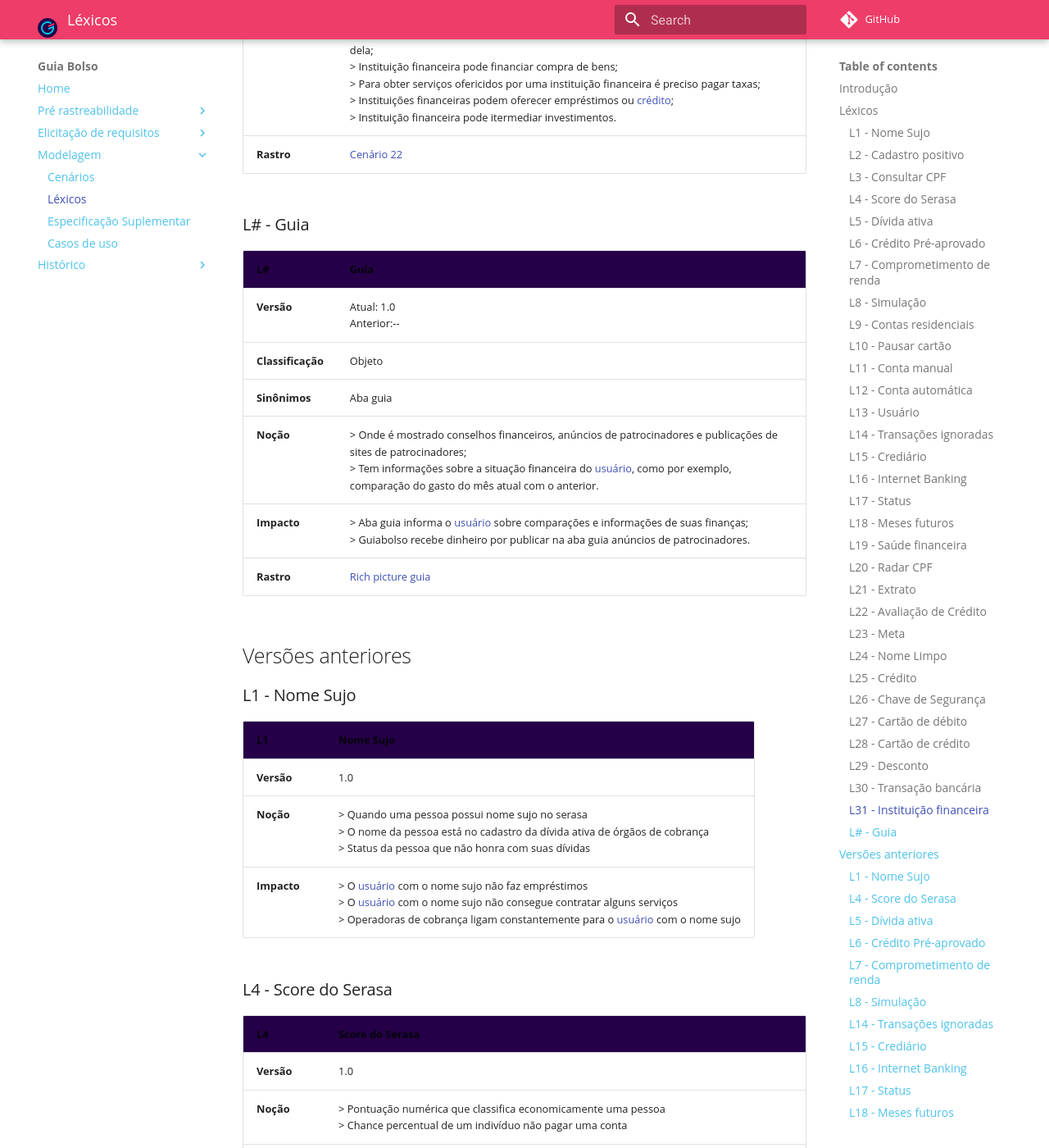
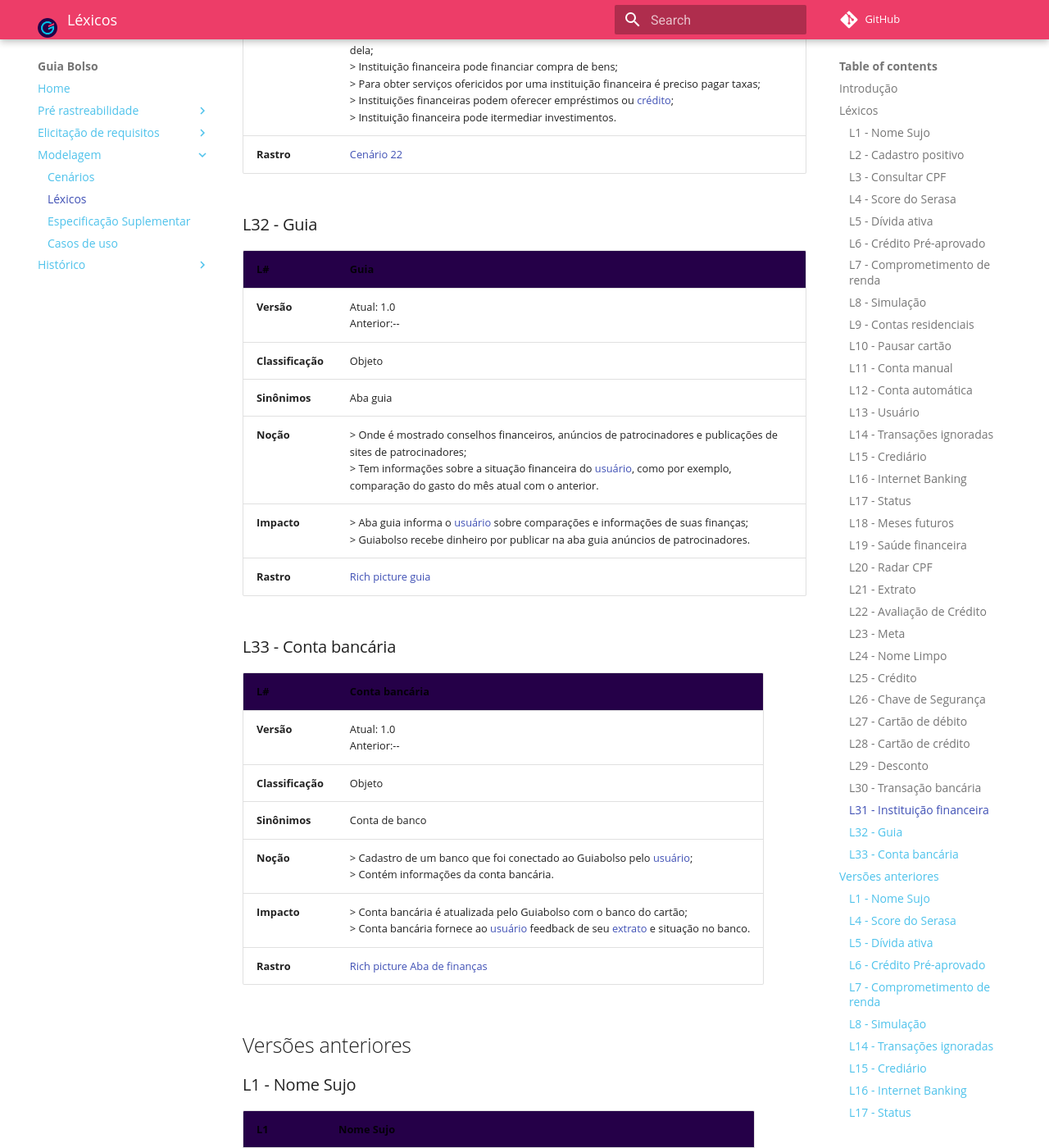
Before and after one commit to fga-disciplinas/2019.1-Guia-Bolso, an MkDocs documentation site: the page built from docs/modelagem/lexicos.md, in a window 1280 px wide and 1400 px high, scrolled down 13919 px. Shown: the whole window at 82% size. Built offline with MkDocs 1.6.1 and Material for MkDocs 9.7.7, drawn with Linux system fonts in a browser that asks for light colours; comment, search, counter and statistics services are not loaded; old or Windows-style settings are respelled for this version of MkDocs.

Commit message:
Adicionado léxico Conta bancária

```diff
--- a/docs/modelagem/lexicos.md
+++ b/docs/modelagem/lexicos.md
@@ -299,10 +299,10 @@
 | **Classificação** | Objeto |
 | **Sinônimos** | banco, financeira, corretora de valores |
 | **Noção** | > Intermediária entre um indivíduo e algum tipo de serviço financeiro; <br> > Organização que otimiza a alocação de capitais financeiros; |
-| **Impacto** | > Para uma instituição financeira cuidar do seu capital, é preciso deixá-lo a disposição dela; <br> > Instituição financeira pode financiar compra de bens; <br> > Para obter serviços ofericidos por uma instituição financeira é preciso pagar taxas; <br> > Instituições financeiras podem oferecer empréstimos ou [crédito](../lexico/l25credito); <br> > Instituição financeira pode itermediar investimentos. |
+| **Impacto** | > Para uma instituição financeira cuidar do seu capital, é preciso deixá-lo a disposição dela; <br> > Instituição financeira pode financiar compra de bens; <br> > Para obter serviços ofericidos por uma instituição financeira é preciso pagar taxas; <br> > Instituições financeiras podem oferecer empréstimos ou [crédito](../lexicos/#l25-credito); <br> > Instituição financeira pode itermediar investimentos. |
 | **Rastro**| [Cenário 22](../cenarios/#c22-contratar-emprestimo) |
 
-### L# - Guia
+### L32 - Guia
 
 | **L#** | **Guia** |
 |--|--|
@@ -312,6 +312,17 @@
 | **Noção** | > Onde é mostrado conselhos financeiros, anúncios de patrocinadores e publicações de sites de patrocinadores; <br> > Tem informações sobre a situação financeira do [usuário], como por exemplo, comparação do gasto do mês atual com o anterior. |
 | **Impacto** | > Aba guia informa o [usuário] sobre comparações e informações de suas finanças; <br> > Guiabolso recebe dinheiro por publicar na aba guia anúncios de patrocinadores.|
 | **Rastro**| [Rich picture guia](../../pre-rastreabilidade/richpicture/#rp07-aba-guia) |
+
+### L33 - Conta bancária
+
+| **L#** | **Conta bancária** |
+|--|--|
+| **Versão**| Atual: 1.0 <br> Anterior:-- |
+| **Classificação** | Objeto |
+| **Sinônimos** | Conta de banco |
+| **Noção** | > Cadastro de um banco que foi conectado ao Guiabolso pelo [usuário]; <br> > Contém informações da conta bancária. |
+| **Impacto** | > Conta bancária é atualizada pelo Guiabolso com o banco do cartão; <br> > Conta bancária fornece ao [usuário] feedback de seu [extrato](../lexicos/#l21-extrato) e situação no banco.|
+| **Rastro**| [Rich picture Aba de finanças](../../pre-rastreabilidade/richpicture/#rp06-financeiro-aba) |
 
 ## Versões anteriores
 
```
Also changed, not shown: docs/modelagem/cenarios.md (+1 -1 lines).
